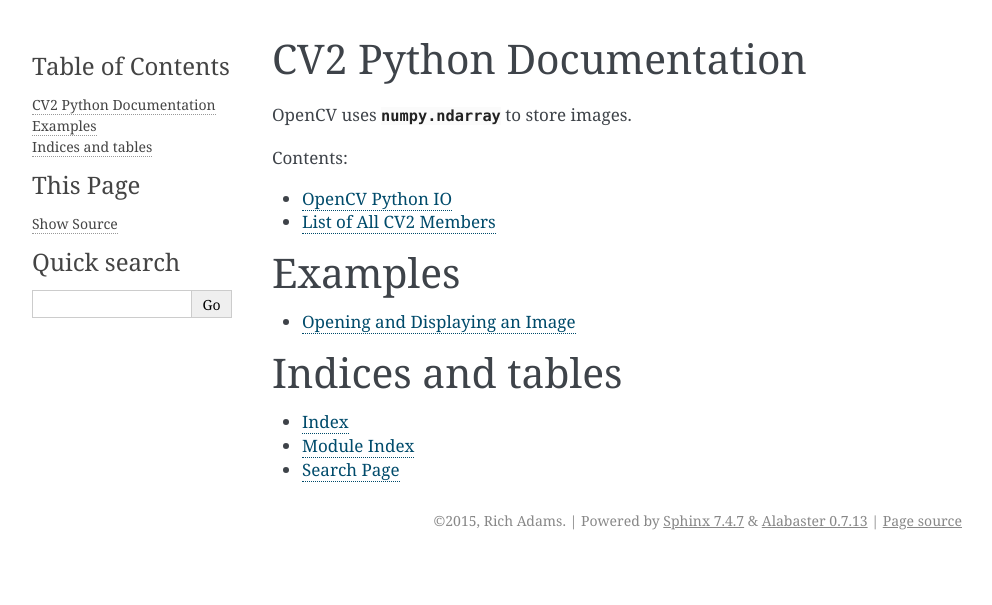
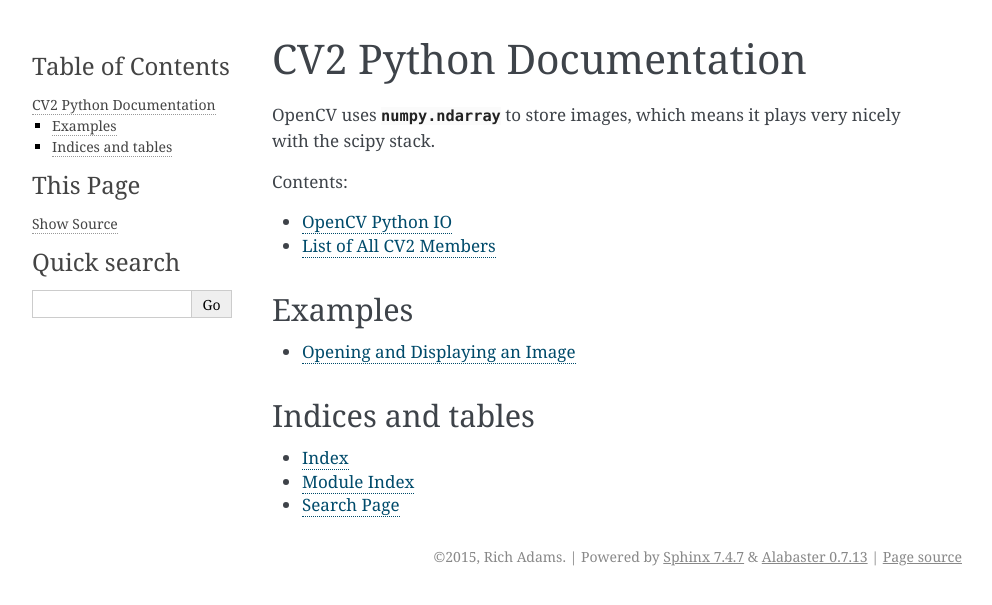
Before and after one commit to richadams8/code-lab.opencv, a Sphinx documentation site: the page built from docs/index.rst, in a window 1280 px wide. Shown: the top 605 px of the page, without its empty margins (148-1140 px from the left). Built offline with Sphinx 7.4.7, drawn with Linux system fonts in a browser that asks for light colours.

Commit message:
Mmmmmmm doooocumeeeennts

```diff
--- a/docs/index.rst
+++ b/docs/index.rst
@@ -6,7 +6,8 @@
 CV2 Python Documentation
 ===========================================
 
-OpenCV uses :class:`numpy.ndarray<numpy:numpy.ndarray>` to store images.
+OpenCV uses :class:`numpy.ndarray<numpy:numpy.ndarray>` to store images, which
+means it plays very nicely with the scipy stack.
 
 Contents:
 
@@ -17,7 +18,7 @@
     cv2
 
 Examples
-==================
+------------------
 
 ..  toctree::
     :maxdepth: 1
@@ -26,7 +27,7 @@
 
 
 Indices and tables
-==================
+-------------------
 
 * :ref:`genindex`
 * :ref:`modindex`
```
Also changed, not shown: 4 other files.
